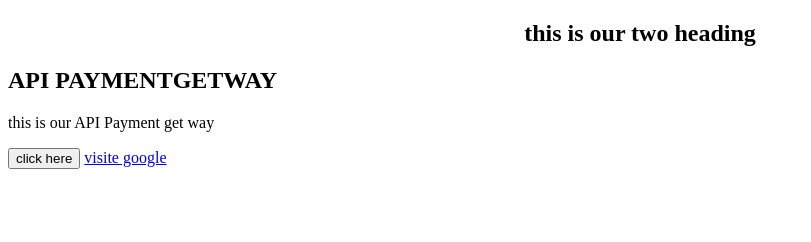
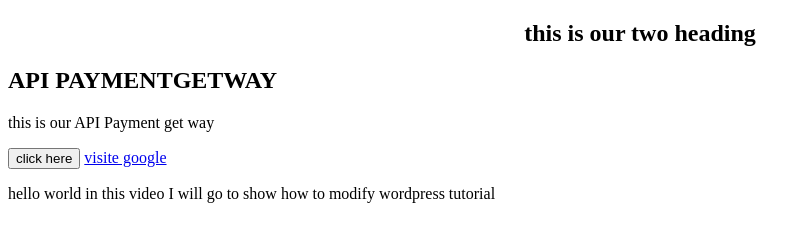
Before and after one commit to osmangoni1/website, a plain HTML site: page index.html in a window 1280 px wide. Shown: the whole page, without its empty margins (0-811 px from the left). Drawn offline with Linux system fonts and the light colour scheme.

Commit message:
add paragraph do git

```diff
--- a/index.html
+++ b/index.html
@@ -13,6 +13,7 @@
         <p>this is our API Payment get way</p>
         <button>click here</button>
         <a href="www.google.com">visite google</a>
+        <p>hello world in this video I will go to show how to modify wordpress tutorial</p>
     </div>
 </body>
 </html>
```
